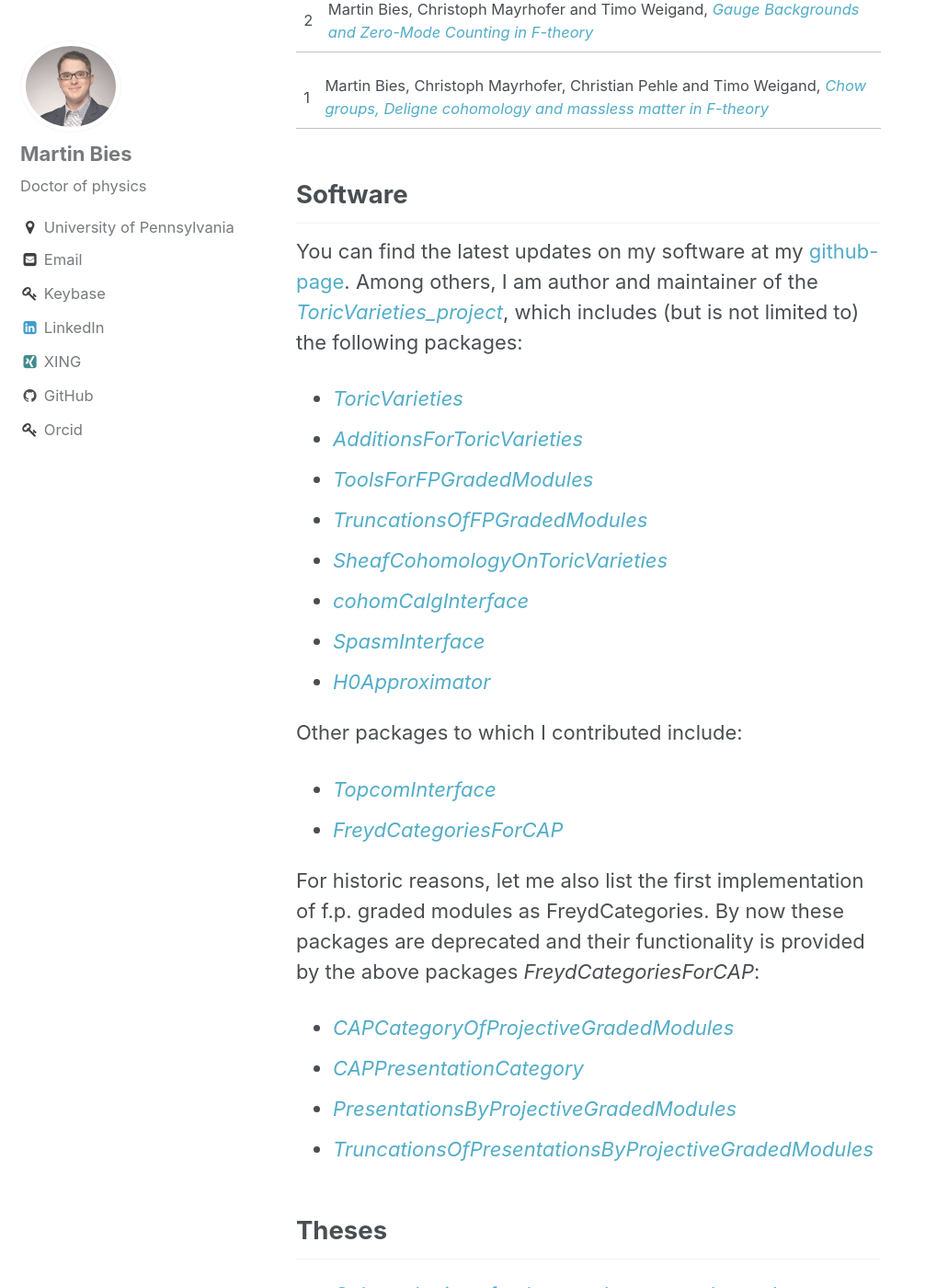
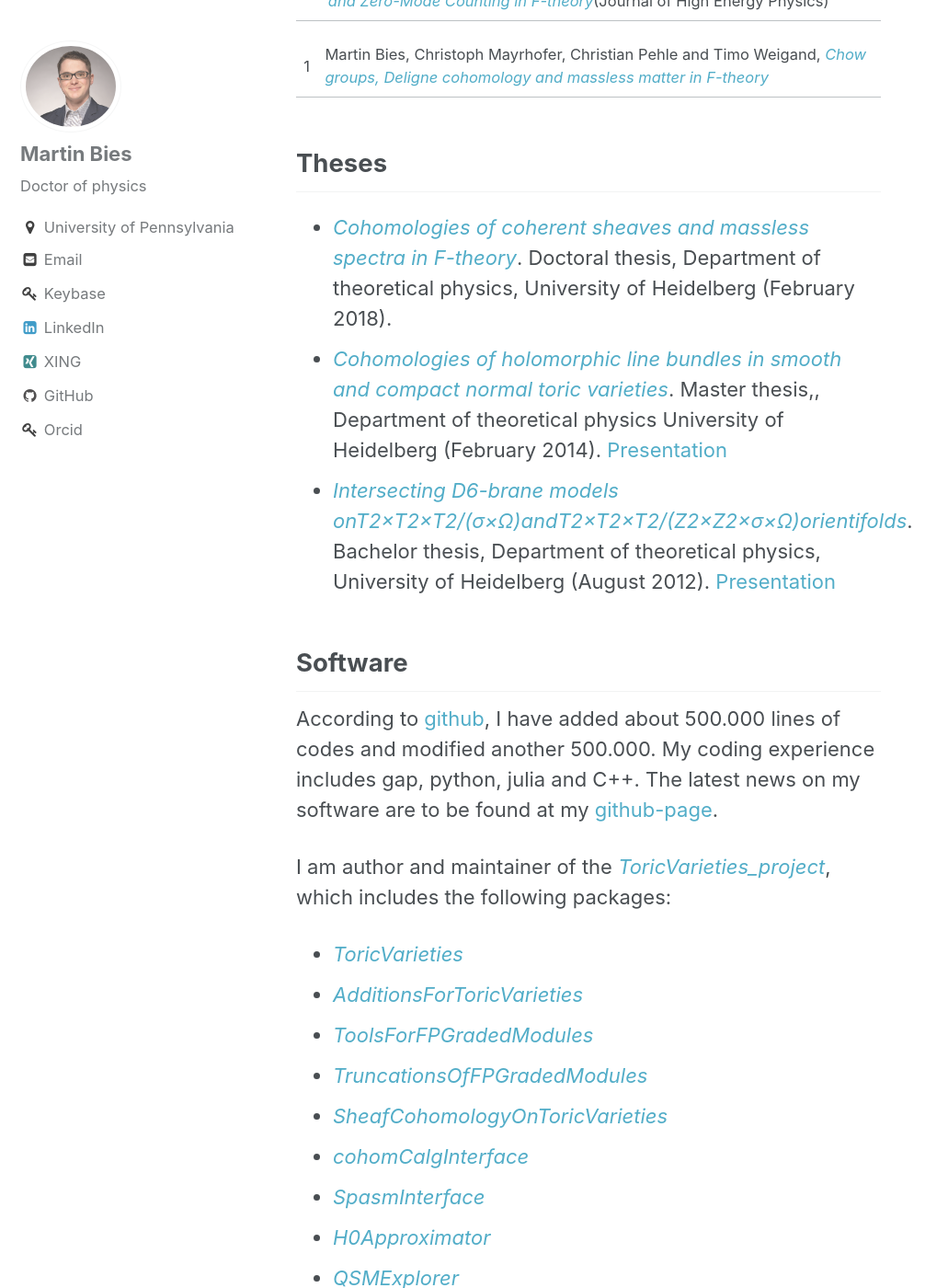
Before and after one commit to MartinBies/MartinBies.github.io, a Jekyll site: the page built from _pages/publications.md, in a window 1280 px wide and 1400 px high, scrolled down 951 px. Shown: the whole window at 92% size, without its empty margins (0-1031 px from the left). Built offline with Jekyll 4.4.1, drawn with Linux system fonts in a browser that asks for light colours; some of the changed text lies outside the part shown.

Commit message:
Update publications

```diff
--- a/_pages/publications.md
+++ b/_pages/publications.md
@@ -13,26 +13,34 @@ permalink: /publications/
 You can find all my physics publications on [inspire](https://inspirehep.net/author/profile/M.Bies.1). A complete list of publications is available on the
 [arXiv](https://arxiv.org/search/?query=Martin+Bies&searchtype=author&abstracts=hide&order=-announced_date_first&size=50). Publications include:
 
-8 | Martin Bies, Mirjam Cvetič, Muyang Liu [*Statistics of Root Bundles Relevant for Exact Matter Spectra of F-theory MSSMs*](https://arxiv.org/abs/2104.08297)
+7 | Martin Bies, Mirjam Cvetič, Muyang Liu [*Statistics of Root Bundles Relevant for Exact Matter Spectra of F-theory MSSMs*](https://journals.aps.org/prd/abstract/10.1103/PhysRevD.104.L061903) (Physical Review D)
 
-7 | Martin Bies, Mirjam Cvetič, Ron Donagi, Muyang Liu, Marielle Ong [*Root Bundles and Towards Exact Matter Spectra of F-theory MSSMs*](https://arxiv.org/abs/2102.10115)
+6 | Martin Bies, Mirjam Cvetič, Ron Donagi, Muyang Liu, Marielle Ong [*Root Bundles and Towards Exact Matter Spectra of F-theory MSSMs*](https://link.springer.com/article/10.1007%2FJHEP09%282021%29076)(Journal of High Energy Physics)
 
-6 | Martin Bies, Mirjam Cvetič, Ron Donagi, Ling Lin, Muyang Liu, Fabian Rühle [*Machine Learning and Algebraic Approaches towards Complete Matter Spectra in 4d F-theory*](https://arxiv.org/abs/2007.00009)
+5 | Martin Bies, Mirjam Cvetič, Ron Donagi, Ling Lin, Muyang Liu, Fabian Rühle [*Machine Learning and Algebraic Approaches towards Complete Matter Spectra in 4d F-theory*](https://link.springer.com/article/10.1007%2FJHEP01%282021%29196)(Journal of High Energy Physics)
 
-5 | Martin Bies, Sebastian Posur [*Tensor products of finitely presented functors*](https://arxiv.org/abs/1909.00172)
+4 | Martin Bies, Sebastian Posur [*Tensor products of finitely presented functors*](https://www.worldscientific.com/doi/abs/10.1142/S0219498822501869)(Journal of Algebra and Its Applications)
 
-4 | Martin Bies, [*Cohomologies of coherent sheaves and massless spectra in F-theory*](https://arxiv.org/abs/1802.08860)
+3 | Martin Bies, Christoph Mayrhofer and Timo Weigand, [*Algebraic Cycles and Local Anomalies in F-theory*](https://link.springer.com/article/10.1007%2FJHEP11%282017%29100)(Journal of High Energy Physics)
 
-3 | Martin Bies, Christoph Mayrhofer and Timo Weigand, [*Algebraic Cycles and Local Anomalies in F-theory*](https://arxiv.org/abs/1706.08528)
-
-2 | Martin Bies, Christoph Mayrhofer and Timo Weigand, [*Gauge Backgrounds and Zero-Mode Counting in F-theory*](https://arxiv.org/abs/1706.04616)
+2 | Martin Bies, Christoph Mayrhofer and Timo Weigand, [*Gauge Backgrounds and Zero-Mode Counting in F-theory*](https://link.springer.com/article/10.1007%2FJHEP11%282017%29081)(Journal of High Energy Physics)
 
 1 | Martin Bies, Christoph Mayrhofer, Christian Pehle and Timo Weigand, [*Chow groups, Deligne cohomology and massless matter in F-theory*](https://arxiv.org/abs/1402.5144)
 
 
+## Theses
+
+* [*Cohomologies of coherent sheaves and massless spectra in F-theory*](https://archiv.ub.uni-heidelberg.de/volltextserver/24045/). Doctoral thesis, Department of theoretical physics, University of Heidelberg (February 2018).
+* [*Cohomologies of holomorphic line bundles in smooth and compact normal toric varieties*](/Master_thesis_MartinBies.pdf). Master thesis,, Department of theoretical physics University of Heidelberg (February 2014). [Presentation](/Master_thesis_presentation.pdf)
+* [*Intersecting D6-brane models onT2×T2×T2/(σ×Ω)andT2×T2×T2/(Z2×Z2×σ×Ω)orientifolds*](/Bachelor_thesis_MartinBies.pdf). Bachelor thesis, Department of theoretical physics, University of Heidelberg (August 2012). [Presentation](/Bachelor_thesis_presentation.pdf)
+
+
 
 ## Software
-You can find the latest updates on my software at my [github-page](https://github.com/herearound). Among others, I am author and maintainer of the [*ToricVarieties_project*](https://github.com/homalg-project/ToricVarieties_project), which includes (but is not limited to) the following packages:
+
+According to [github](https://github.com/), I have added about 500.000 lines of codes and modified another 500.000. My coding experience includes gap, python, julia and C++. The latest news on my software are to be found at my [github-page](https://github.com/herearound).
+
+I am author and maintainer of the [*ToricVarieties_project*](https://github.com/homalg-project/ToricVarieties_project), which includes the following packages:
 
 * [*ToricVarieties*](https://github.com/homalg-project/ToricVarieties_project/tree/master/ToricVarieties)
 * [*AdditionsForToricVarieties*](https://github.com/homalg-project/ToricVarieties_project/tree/master/AdditionsForToricVarieties)
@@ -42,20 +50,20 @@ You can find the latest updates on my software at my [github-page](https://githu
 * [*cohomCalgInterface*](https://github.com/homalg-project/ToricVarieties_project/tree/master/cohomCalgInterface)
 * [*SpasmInterface*](https://github.com/homalg-project/ToricVarieties_project/tree/master/SpasmInterface)
 * [*H0Approximator*](https://github.com/homalg-project/ToricVarieties_project/tree/master/H0Approximator)
+* [*QSMExplorer*](https://github.com/homalg-project/ToricVarieties_project/tree/master/QSMExplorer)
 
-Other packages to which I contributed include:
+This software project is currently being migrated into the
+
+* [*OSCAR Computer Algebra System*](https://github.com/oscar-system/Oscar.jl)
+
+I have also contributed to
 
 * [*TopcomInterface*](https://github.com/homalg_project/TopcomInterface)
 * [*FreydCategoriesForCAP*](https://github.com/homalg-project/CAP_project/tree/master/FreydCategoriesForCAP)
 
-For historic reasons, let me also list the first implementation of f.p. graded modules as FreydCategories. By now these packages are deprecated and their functionality is provided by the above packages *FreydCategoriesForCAP*:
+The latter has absorbed the first implementations of f.p. graded modules via FreydCategories, which I provided in the following repositories:
 
 * [*CAPCategoryOfProjectiveGradedModules*](https://github.com/HereAround/CAPCategoryOfProjectiveGradedModules)
 * [*CAPPresentationCategory*](https://github.com/HereAround/CAPPresentationCategory)
 * [*PresentationsByProjectiveGradedModules*](https://github.com/HereAround/PresentationsByProjectiveGradedModules)
 * [*TruncationsOfPresentationsByProjectiveGradedModules*](https://github.com/HereAround/TruncationsOfPresentationsByProjectiveGradedModules)
-
-## Theses
-* [*Cohomologies of coherent sheaves and massless spectra in F-theory*](https://arxiv.org/abs/1802.08860). Doctoral thesis, Department of theoretical physics, University of Heidelberg (February 2018).
-* [*Cohomologies of holomorphic line bundles in smooth and compact normal toric varieties*](/Master_thesis_MartinBies.pdf). Master thesis,, Department of theoretical physics University of Heidelberg (February 2014). [Presentation](/Master_thesis_presentation.pdf)
-* [*Intersecting D6-brane models onT2×T2×T2/(σ×Ω)andT2×T2×T2/(Z2×Z2×σ×Ω)orientifolds*](/Bachelor_thesis_MartinBies.pdf). Bachelor thesis, Department of theoretical physics, University of Heidelberg (August 2012). [Presentation](/Bachelor_thesis_presentation.pdf)
```
